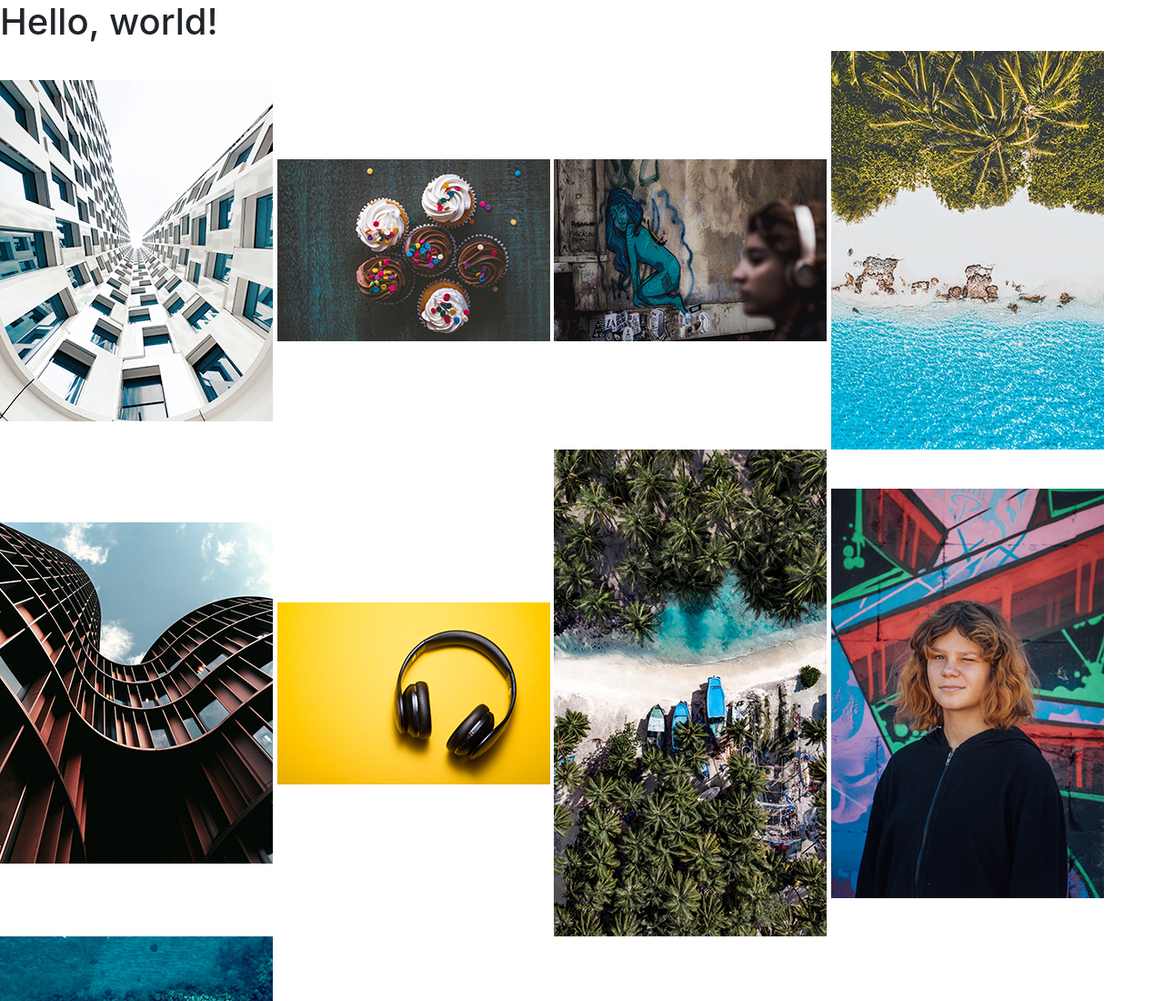
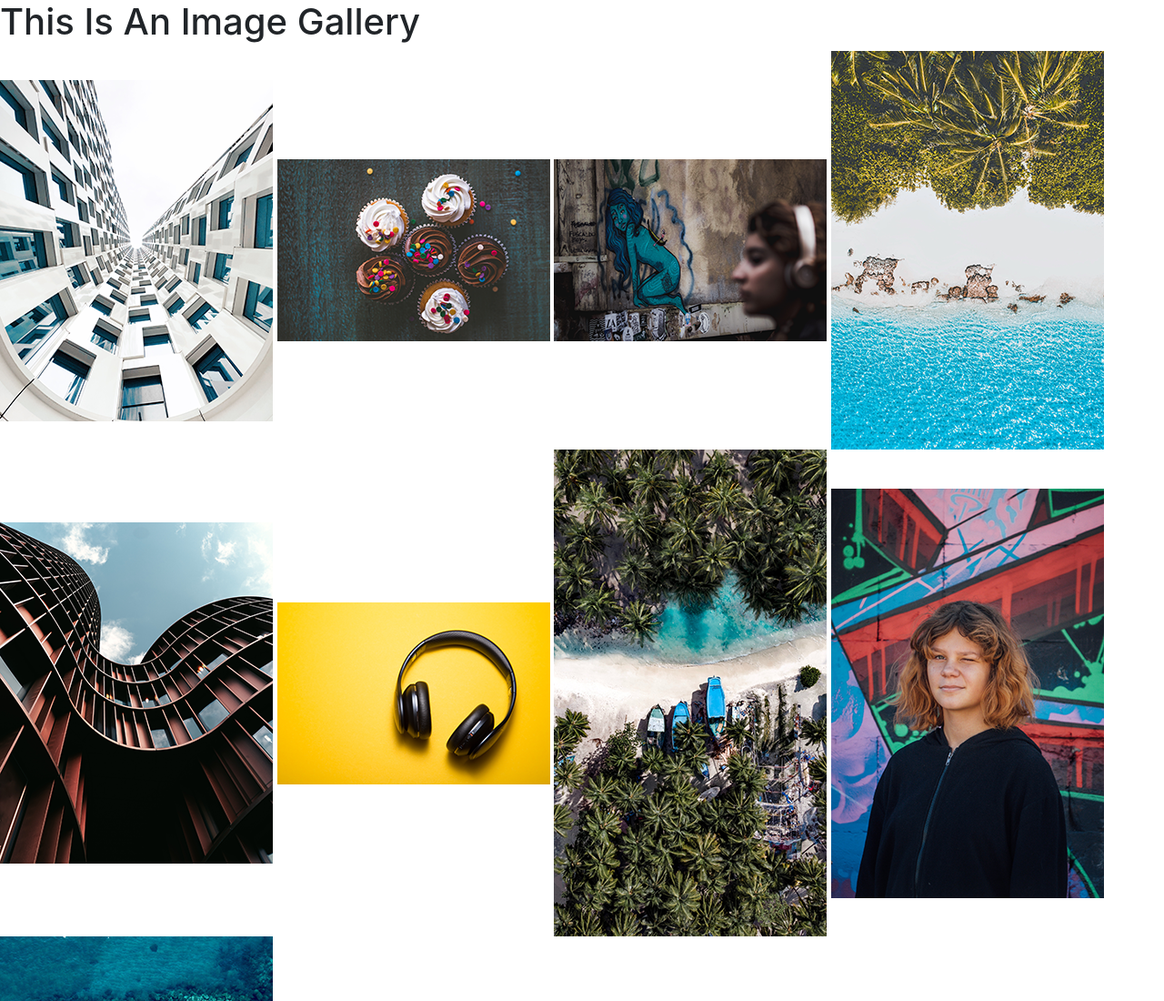
Before and after one commit to lbrizel/m1-hw1-brizel-lauren, a plain HTML site: page index.html in a window 1280 px wide. Shown: the top 1100 px of the page at 91% size. Drawn offline with nearby package versions, Linux system fonts and the light colour scheme.

Commit message:
Change h1 to say "this is an image gallery"

```diff
--- a/index.html
+++ b/index.html
@@ -11,7 +11,7 @@
     <title>Hello, world!</title>
   </head>
   <body>
-    <h1>Hello, world!</h1>
+    <h1>This Is An Image Gallery</h1>
 
     <img src= "img/hw2-image1.png" alt="hw2 image 1" title="Building">
     <img src= "img/hw2-image2.png" alt="hw2 image 2" title="Cupcakes">
```
